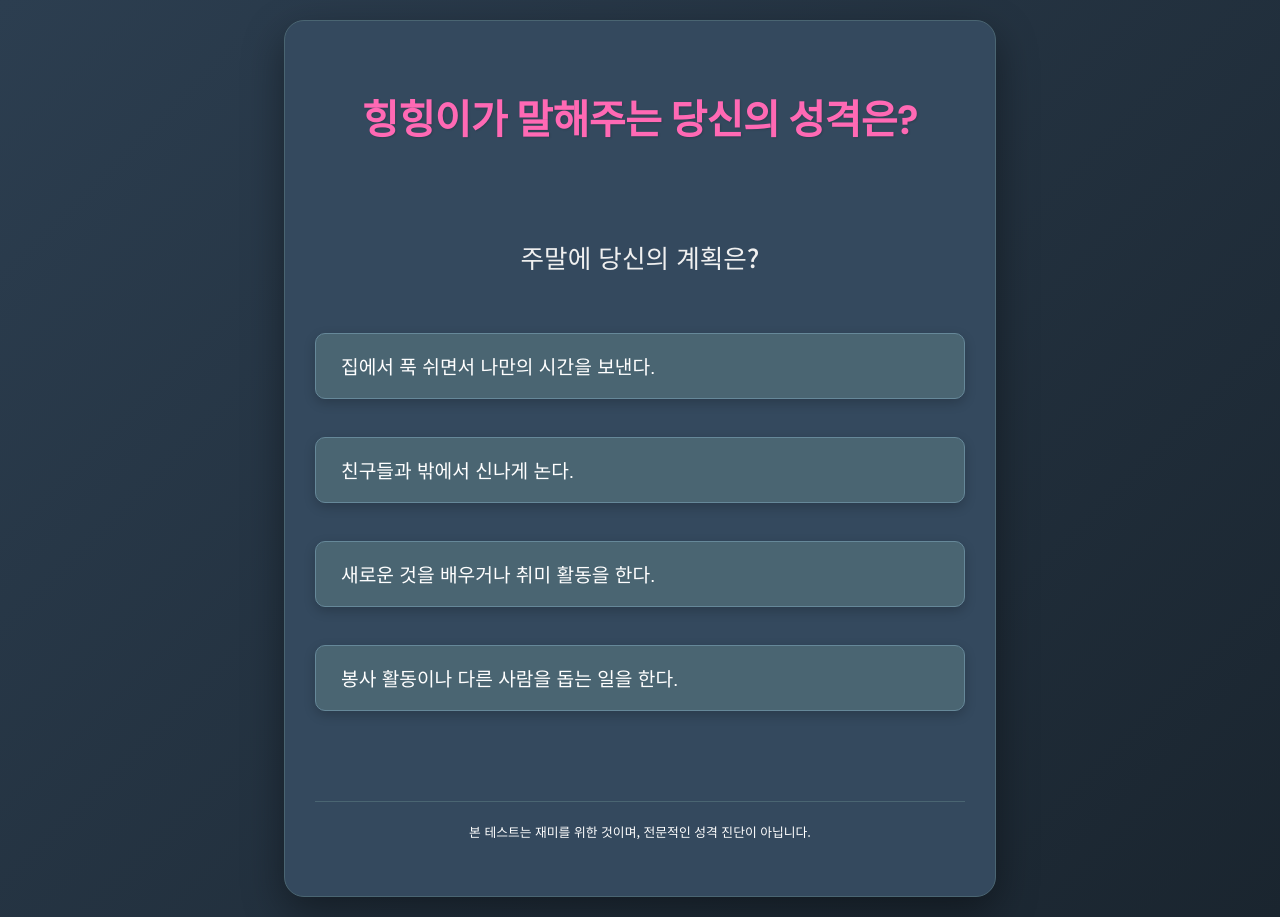
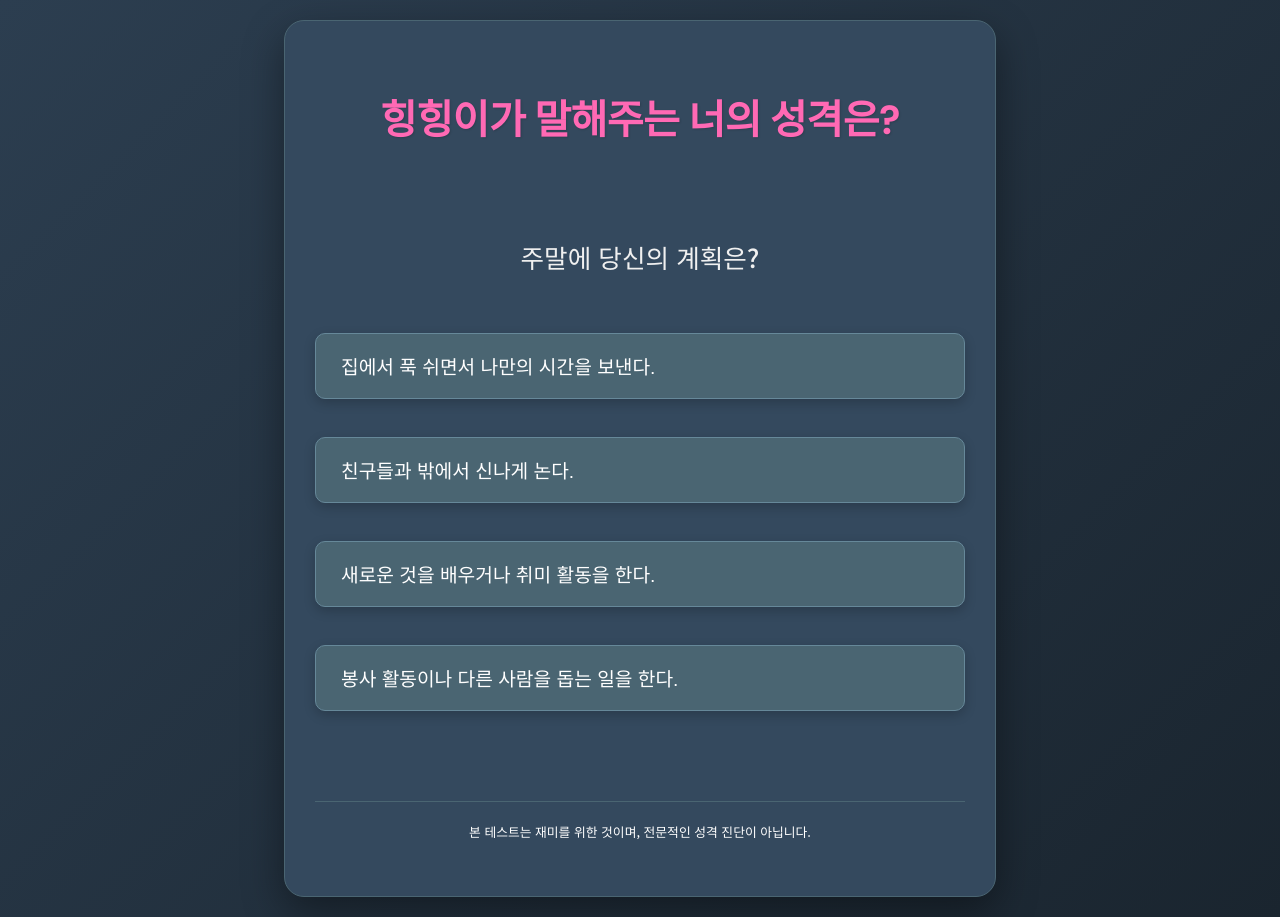
Before and after one commit to henlong2/mindtest-hh, a plain HTML site: page index.html in a window 1280 px wide. Drawn offline with Linux system fonts and the light colour scheme.

Commit message:
Update index.html

```diff
--- a/index.html
+++ b/index.html
@@ -3,13 +3,13 @@
 <head>
     <meta charset="UTF-8">
     <meta name="viewport" content="width=device-width, initial-scale=1.0">
-    <title>힝힝이가 말해주는 당신의 성격은?</title>
+    <title>힝힝이가 말해주는 너의 성격은?</title>
     <link href="https://fonts.googleapis.com/css2?family=Noto+Sans+KR:wght@300;400;500;700&family=Poppins:wght@400;500;600&display=swap" rel="stylesheet">
     <link rel="stylesheet" href="style.css">
 </head>
 <body>
     <div class="container">
-        <h1>힝힝이가 말해주는 당신의 성격은?</h1>
+        <h1>힝힝이가 말해주는 너의 성격은?</h1>
         <div id="game-screen">
             <p id="question"></p>
             <div id="answers">
```
